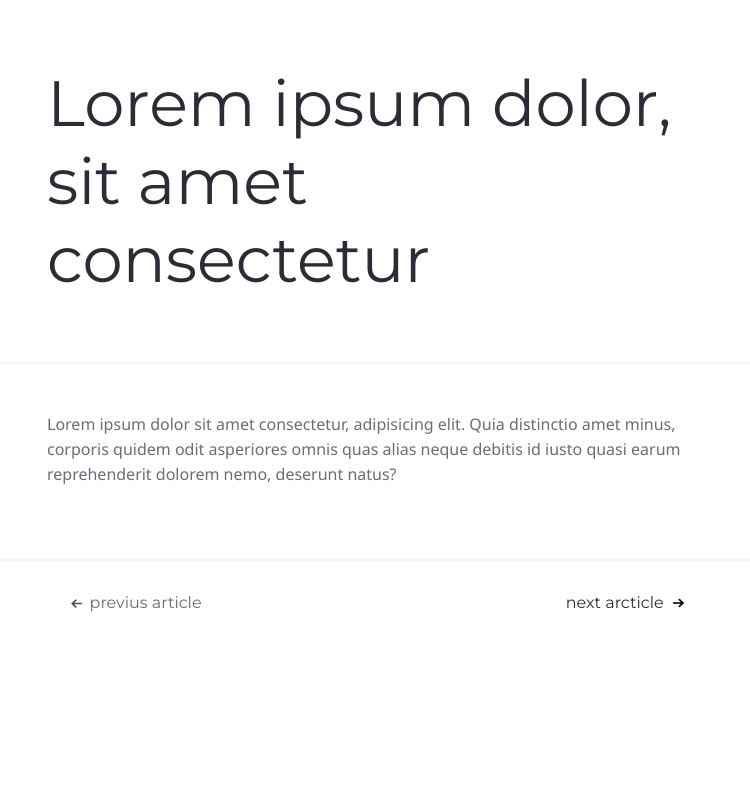
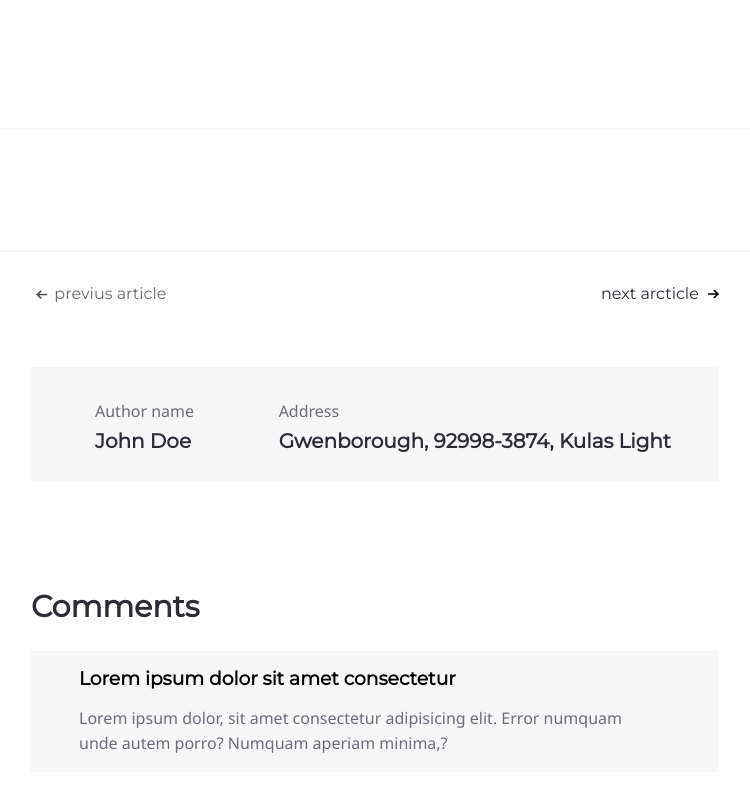
Before and after one commit to Akademac/LibraFirePosts, a plain HTML site: page posts.html in a window 1280 px wide. Shown: the whole page, without its empty margins (265-1015 px from the left). Drawn offline with Linux system fonts and the light colour scheme; no server answers.

Commit message:
third commit

```diff
--- a/main.css
+++ b/main.css
@@ -228,7 +228,7 @@ select {
 }
 
 .btns__divSP {
-  width: 100%;
+  width: 45rem;
   display: flex;
   justify-content: space-between;
 }
@@ -239,15 +239,10 @@ select {
   opacity: .7;
   transition: 1s all;
   font-size: 1rem;
-  margin-left: 10.7rem;
-}
-
-.sp__btns:first-of-type {
-  margin-left: 10.7rem;
 }
 
 .sp__btns:last-of-type {
-  margin-right: 10.7rem;
+  margin-right: 1rem;
 }
 
 .sp__btns:hover {
@@ -269,6 +264,75 @@ select {
 
 .sp__btnsActive {
   opacity: 1;
+}
+
+.author__divSP {
+  width: 43rem;
+  height: 7.1785rem;
+  display: flex;
+  justify-content: space-between;
+  align-items: center;
+  flex-direction: row;
+  background-color: #F7F7F8;
+  margin-top: 4rem;
+  padding: 0rem 3rem;
+}
+
+.author__nameSP {
+  margin-left: 1rem;
+}
+
+.author__divSP p {
+  padding: 0rem;
+  color: #6C6C78;
+  font-size: 1rem;
+  margin-top: .2rem;
+}
+
+.author__divSP h4 {
+  padding: 0rem;
+  margin-top: .3rem;
+  font-size: 1.25rem;
+  color: #2C2C37;
+  font-weight: 600;
+  font-family: "Montserrat", sans-serif;
+}
+
+.comments__divSP {
+  width: 43rem;
+  margin-top: 7rem;
+  align-items: left;
+}
+
+.comments__divSP > h2 {
+  color: #2C2C37;
+  font-size: 1.875rem;
+  padding: 0rem;
+}
+
+.comments {
+  width: 43rem;
+  height: auto;
+  display: flex;
+  justify-content: space-between;
+  flex-direction: column;
+  background-color: #F7F7F8;
+  margin: 2rem auto;
+  padding: 0rem 3rem;
+}
+
+.comments > h3 {
+  margin-top: 1rem;
+  font-family: "Montserrat", sans-serif;
+  font-weight: 600;
+}
+
+
+.comments > p {
+  padding: 0rem;
+  font-size: 1rem;
+  margin: 1rem;
+  margin-left: 0rem;
 }
 
 /* Key Frames */
--- a/posts.html
+++ b/posts.html
@@ -13,9 +13,9 @@
 <body>
     <!-- Post Div -->
     <div class="post__divSP">
-      <h1 class="postPage_title">Lorem ipsum dolor, sit amet consectetur</h1>
+      <h1 class="postPage_title"></h1>
       <hr />
-      <p class="postPage__body">Lorem ipsum dolor sit amet consectetur, adipisicing elit. Quia distinctio amet minus, corporis quidem odit asperiores omnis quas alias neque debitis id iusto quasi earum reprehenderit dolorem nemo, deserunt natus?</p>
+      <p class="postPage__body"></p>
       <hr />
       <div class="btns__divSP">
         <button class="sp__btns">
@@ -27,6 +27,23 @@
           <img src="Icons/rigth_arrow.png" alt="Arrow Right">
         </button>
       </div>
+      <div class="author__divSP">
+        <div class="author__nameSP">
+          <p>Author name</p>
+          <h4>John Doe</h4>
+        </div>
+        <div class="author__addressSP">
+          <p>Address</p>
+          <h4>Gwenborough, 92998-3874, Kulas Light</h4>
+        </div>
+      </div>
+      <div class="comments__divSP">
+        <h2>Comments</h2>
+        <div class="comments">
+          <h3>Lorem ipsum dolor sit amet consectetur</h3>
+          <p>Lorem ipsum dolor, sit amet consectetur adipisicing elit. Error numquam unde autem porro? Numquam aperiam minima,?</p>
+        </div>
+      </div>
     </div>
     <script src="posts.js"></script>
 </body>
--- a/posts.js
+++ b/posts.js
@@ -1,13 +1,19 @@
 let x = window.location.hash;
-let y = x.substring(1, 2);
+let y = x.substring(1);
+let postsArr = [];
 
-fetch(`https://jsonplaceholder.typicode.com/posts/${y}`)
-  .then((response) => {
-    return response.json();
-  })
-  .then((data) => {
-    console.log(data);
-  })
-  .catch((err) => {
-    console.error(err);
-  })
+let postPage_title = document.querySelector(".postPage_title");
+let postPage__body = document.querySelector(".postPage__body");
+
+(async function fetching() {
+  let response = await fetch(`https://jsonplaceholder.typicode.com/posts/${y}`);
+  postPage_title.innerHTML = "Loading...";
+  let data = await response.json();
+  postsArr.push(data);
+  console.log(data);
+})();
+
+window.addEventListener("load", () => {
+  postPage_title.innerHTML = postsArr[0].title;
+  postPage__body.innerHTML = postsArr[0].body;
+});
```
Also changed, not shown: index.html (+1 -1 lines), main.js (+12 -15 lines).
